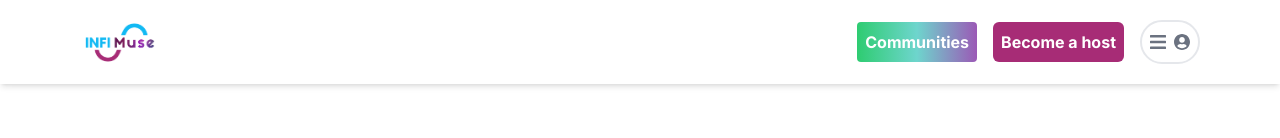
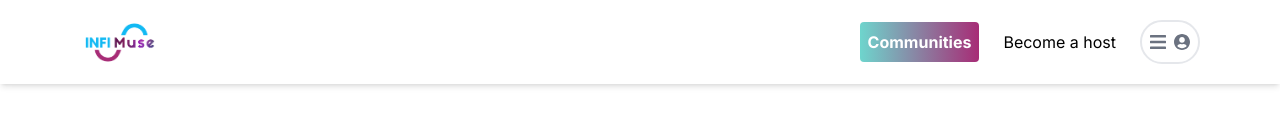
Before and after one commit to Infimuse/infimuse-WebApp, a Next.js app: page / in a window 1280 px wide. Shown: the top 138 px of the page. Built offline with nearby package versions, Linux system fonts and the light colour scheme.

Commit message:
Update CSS and metadata

```diff
--- a/app/globals.css
+++ b/app/globals.css
@@ -57,10 +57,10 @@ body {
 
 .bg-rainbow-gradient {
   background: linear-gradient(to right,
-    #2ECC71,  /* dull red replaced by a grayish tone */
+    /* #2ECC71,   */
     #6ed5cd,  /* dull orange replaced by light gray */
    /* dull blue replaced by light gray */
-    #9B59B6); /* dull purple replaced by cool gray */
+    #A72C76); /* dull purple replaced by cool gray */
   padding: 8px;
   cursor: pointer;
   border-radius: 4px;
--- a/app/layout.tsx
+++ b/app/layout.tsx
@@ -11,7 +11,7 @@ import Head from 'next/head';
 const inter = Inter({ subsets: ["latin"] });
 
 export const metadata: Metadata = {
-  title: "Inifimuse",
+  title: "Infimuse",
   description: "Infimuse",
 };
 
--- a/components/Card.js
+++ b/components/Card.js
@@ -35,7 +35,9 @@ const Card = ({ id, image, title, host, price, rating, slotsBooked }) => {
             <span>Sat, 26 Jun</span>
             <FaClock className="inline ml-2 mr-1" />
             <span>06:00 PM</span>
+
           </span>
+
           <div className="flex justify-between items-center mt-2">
             <div>
               <p className="text-gray-500 text-sm">
--- a/components/Navbar.js
+++ b/components/Navbar.js
@@ -45,7 +45,7 @@ const Header = () => {
         <Link href="/communities" class="bg-rainbow-gradient p-4 cursor-pointer rounded-md text-white font-semibold">
           Communities
         </Link>
-        <p className="hidden md:inline cursor-pointer bg-[#A72C76] p-2 font-bold rounded-md text-white">Become a host</p>
+        <p className="hidden md:inline cursor-pointer  p-2 rounded-md  text-black">Become a host</p>
         {/* <FaGlobe className="h-6 cursor-pointer" /> */}
         <div className="relative">
           <div
--- a/components/SubNavbar.tsx
+++ b/components/SubNavbar.tsx
@@ -41,7 +41,7 @@ const SubNavbar = () => {
   };
 
   return (
-    <div className="bg-white py-4 relative">
+    <div className="bg-white py-4  sticky">
       <div className="max-w-7xl mx-auto px-4 sm:px-6 lg:px-8 p-4">
         <div className="relative flex space-x-8 overflow-x-auto hide-scroll-bar p-2">
           {categories.map((category, index) => (
```
